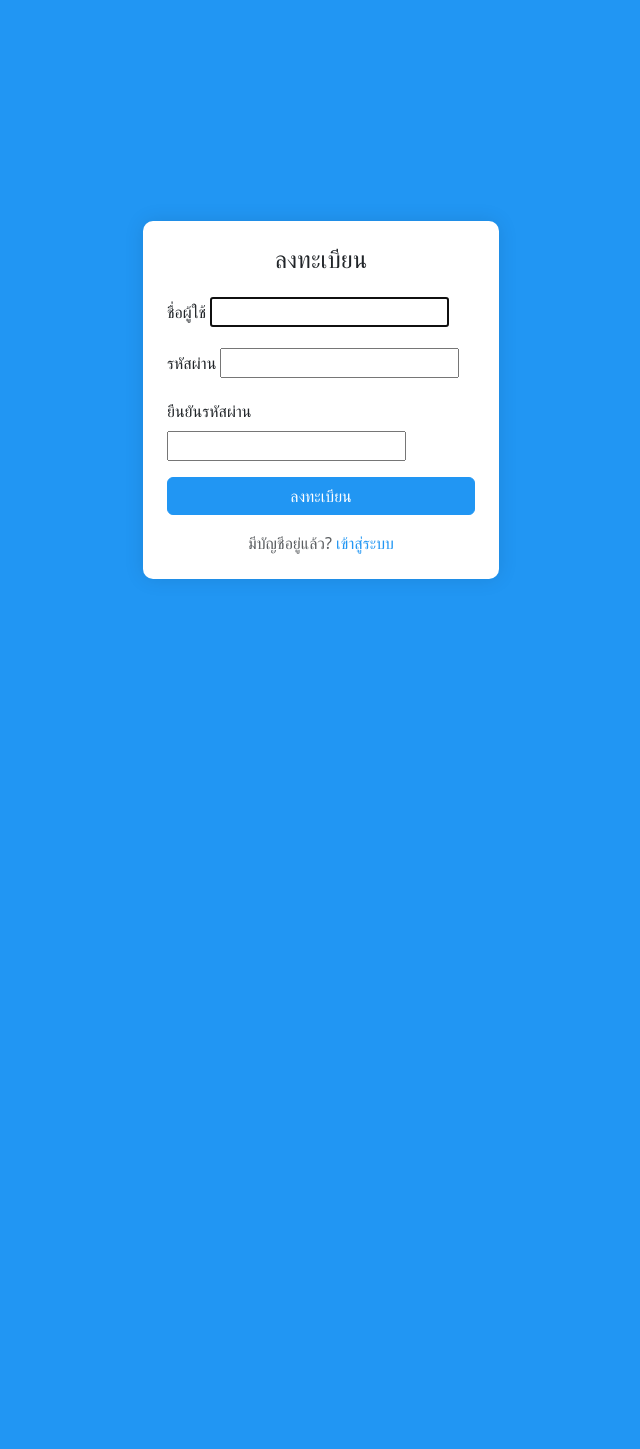
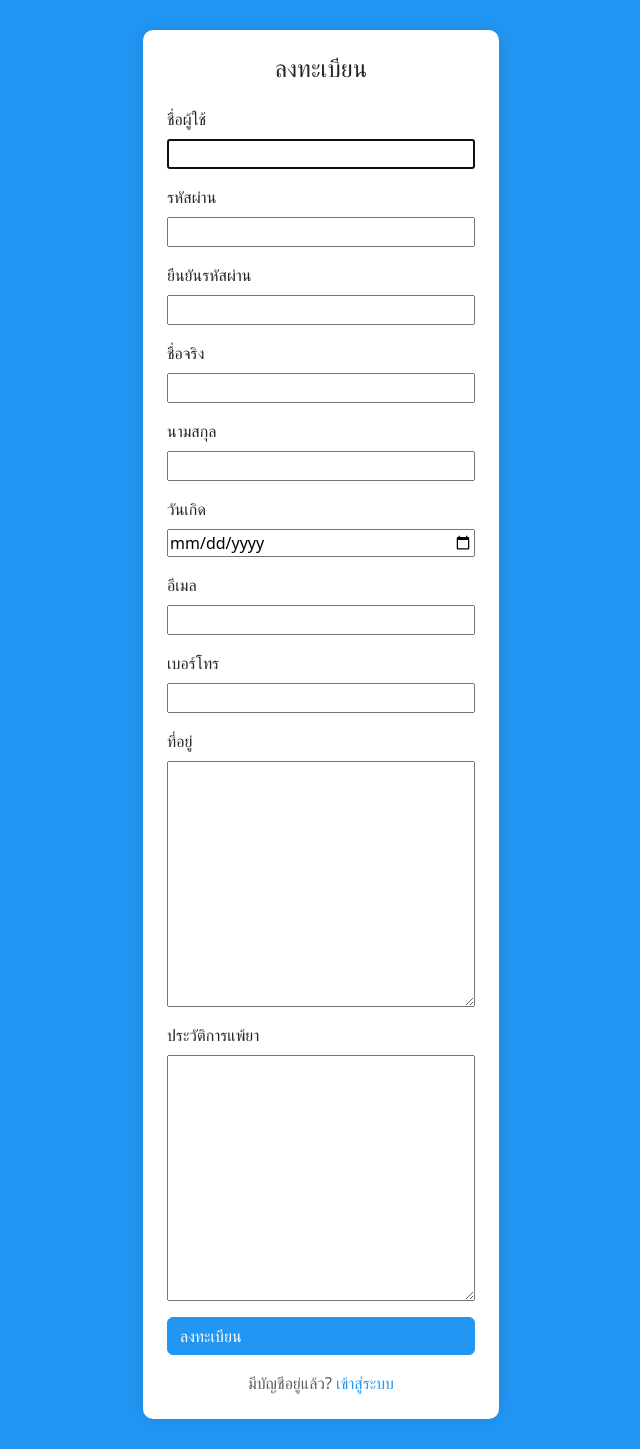
Before and after one commit to nntch26/MyPillBuddy, a Django app: page /register/ in a window 1280 px wide. Shown: the whole page, without its empty margins (319-959 px from the left). Before the commit the page ends 579 px from the top, so only its background shows below. Run offline with Django 4.2, Linux system fonts and the light colour scheme; some libraries are stand-ins or nearby versions.

Commit message:
login register form

```diff
--- a/myproject/myapp/forms.py
+++ b/myproject/myapp/forms.py
@@ -4,12 +4,15 @@ from django.contrib.auth.models import *
 from .models import *
 
 class CustomUserCreationForm(UserCreationForm):
-    # first_name = forms.CharField(max_length=30, required=True)
-    # last_name = forms.CharField(max_length=30, required=True)
-    # email = forms.EmailField(max_length=254)
-    # phone_number = forms.CharField(max_length=10)
-    # health_detail = forms.CharField(widget=forms.Textarea, required=True)
+    first_name = forms.CharField(max_length=30)
+    last_name = forms.CharField(max_length=30)
+    email = forms.EmailField(max_length=254)
+    phone_number = forms.CharField(max_length=10)
+    birth_date = forms.DateField(widget=forms.DateInput(attrs={'type': 'date'}))
+    health_detail = forms.CharField(widget=forms.Textarea)
+    address = forms.CharField(widget=forms.Textarea)
 
     class Meta:
         model = User
-        fields = ('username', 'password1', 'password2')
+        fields = ('username', 'password1', 'password2', 'first_name', 'last_name',
+                   'email', 'phone_number', 'birth_date', 'health_detail', 'address')
--- a/myproject/myapp/templates/base.html
+++ b/myproject/myapp/templates/base.html
@@ -1,6 +1,3 @@
-{% load static %}
-
-
 <!DOCTYPE html>
 <html lang="en">
 <head>
@@ -13,9 +10,9 @@
     <link rel="stylesheet" href="https://cdn.jsdelivr.net/npm/bootstrap-icons@1.11.3/font/bootstrap-icons.min.css">
     <script src="https://cdnjs.cloudflare.com/ajax/libs/bootstrap/5.3.2/js/bootstrap.bundle.min.js"></script>
     <link href="https://cdnjs.cloudflare.com/ajax/libs/bootstrap/5.3.2/css/bootstrap.min.css" rel="stylesheet">
+    <link href="https://cdnjs.cloudflare.com/ajax/libs/font-awesome/6.4.0/css/all.min.css" rel="stylesheet">
 
     <!--- stylesheet --->
-    <link rel="stylesheet" href="{% static 'style.css' %}">
 
     <!--- fonts.google --->
     <link rel="preconnect" href="https://fonts.googleapis.com">
@@ -24,6 +21,7 @@
 
     <title>{% block title %} title {% endblock title %}</title>
 
+    </head>
     {% block styles %}
 
     {% endblock styles %}
--- a/myproject/myapp/templates/login.html
+++ b/myproject/myapp/templates/login.html
@@ -35,6 +35,11 @@
         .link-primary:hover {
             color: #1976d2 !important;
         }
+        .mb-3{
+            display: flex;
+            flex-direction: column;
+            justify-content: space-between;
+        }
     </style>
 </head>
 <body>
--- a/myproject/myapp/templates/navbar.html
+++ b/myproject/myapp/templates/navbar.html
@@ -1,4 +1,3 @@
-
 
 
 
--- a/myproject/myapp/templates/register.html
+++ b/myproject/myapp/templates/register.html
@@ -11,6 +11,7 @@
             min-height: 100vh;
             display: flex;
             align-items: center;
+            padding: 30px;
         }
         .auth-card {
             background: white;
@@ -34,6 +35,11 @@
         }
         .link-primary:hover {
             color: #1976d2 !important;
+        }
+        .mb-3{
+            display: flex;
+            flex-direction: column;
+            justify-content: space-between;
         }
     </style>
 </head>
@@ -60,7 +66,35 @@
                             <label for="confirmPassword" class="form-label">ยืนยันรหัสผ่าน</label>
                             {{ form.password2 }}
                         </div>
-                        <button type="submit" class="btn btn-primary w-100 mb-3">ลงทะเบียน</button>
+                        <div class="mb-3">
+                            <label for="confirmPassword" class="form-label">ชื่อจริง</label>
+                            {{ form.first_name }}
+                        </div>
+                        <div class="mb-3">
+                            <label for="confirmPassword" class="form-label">นามสกุล</label>
+                            {{ form.last_name }}
+                        </div>
+                        <div class="mb-3">
+                            <label for="confirmPassword" class="form-label">วันเกิด</label>
+                            {{ form.birth_date }}
+                        </div>
+                        <div class="mb-3">
+                            <label for="confirmPassword" class="form-label">อีเมล</label>
+                            {{ form.email }}
+                        </div>
+                        <div class="mb-3">
+                            <label for="confirmPassword" class="form-label">เบอร์โทร</label>
+                            {{ form.phone_number }}
+                        </div>
+                        <div class="mb-3">
+                            <label for="confirmPassword" class="form-label">ที่อยู่</label>
+                            {{ form.address }}
+                        </div>
+                        <div class="mb-3">
+                            <label for="confirmPassword" class="form-label">ประวัติการแพ้ยา</label>
+                            {{ form.health_detail }}
+                        </div>
+                        <button type="submit" class="btn btn-primary w-100 mb-3" style="">ลงทะเบียน</button>
                         <div class="text-center">
                             <span class="text-muted">มีบัญชีอยู่แล้ว? </span>
                             <a href="{% url 'url_login' %}" class="link-primary text-decoration-none">เข้าสู่ระบบ</a>
--- a/myproject/myapp/views.py
+++ b/myproject/myapp/views.py
@@ -16,14 +16,15 @@ class RegisterView(View):
     def post(self, request):
         form = CustomUserCreationForm(request.POST)
         if form.is_valid():
-            form.save()
-            # patient = form.save()
-            # Patient.objects.create(
-            #     user = patient,
-            #     phone_number = form.cleaned_data["phone_number"],
-            #     health_detail = form.cleaned_data["health_detail"]
-            # )
-            return redirect('url_login')
+            patient = form.save()
+            Patient.objects.create(
+                user = patient,
+                phone_number = form.cleaned_data["phone_number"],
+                birth_date = form.cleaned_data["birth_date"],
+                address = form.cleaned_data["address"],
+                health_detail = form.cleaned_data["health_detail"]
+            )
+            return redirect('index')
         return render(request, 'register.html', {'form': form})
 
 class LoginView(View):
```
Also changed, not shown: myproject/myapp/static/style.css (deleted, +0 -44 lines), myproject/myapp/templates/index.html (+12 -12 lines).
